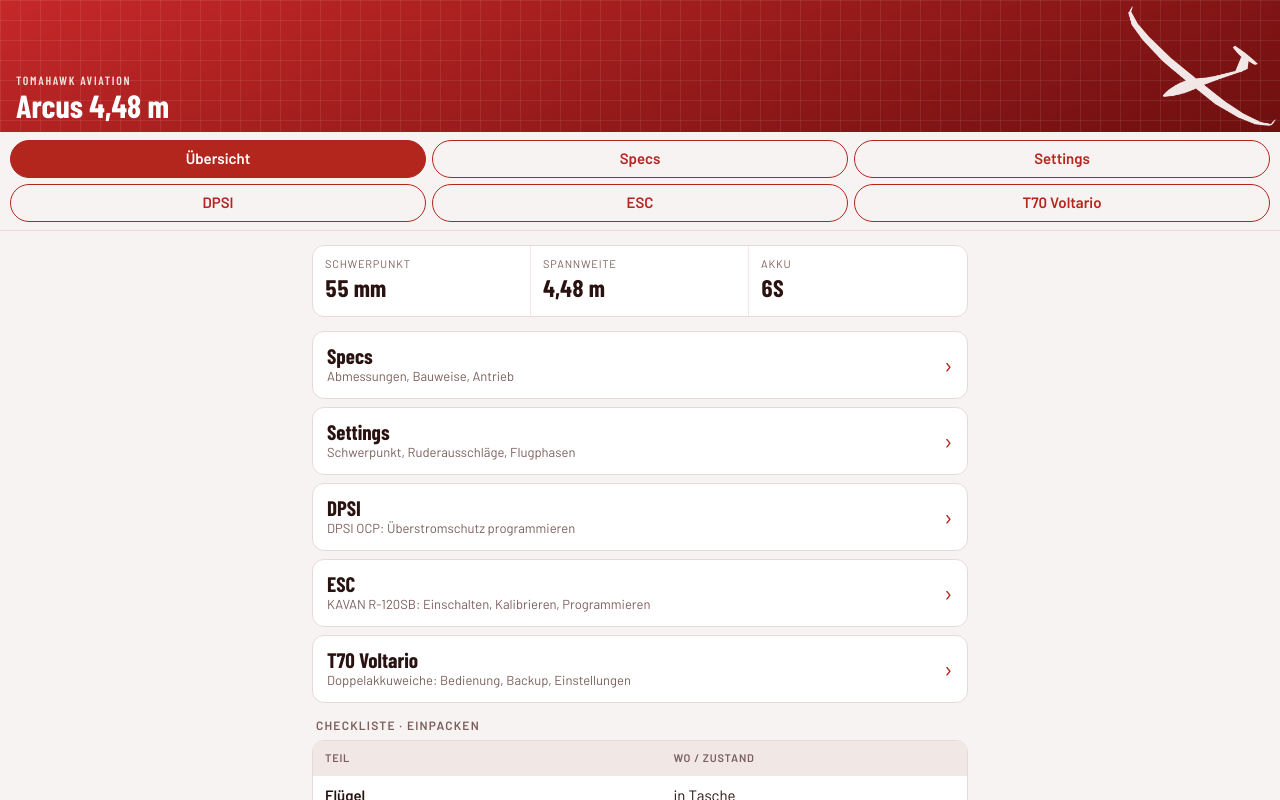
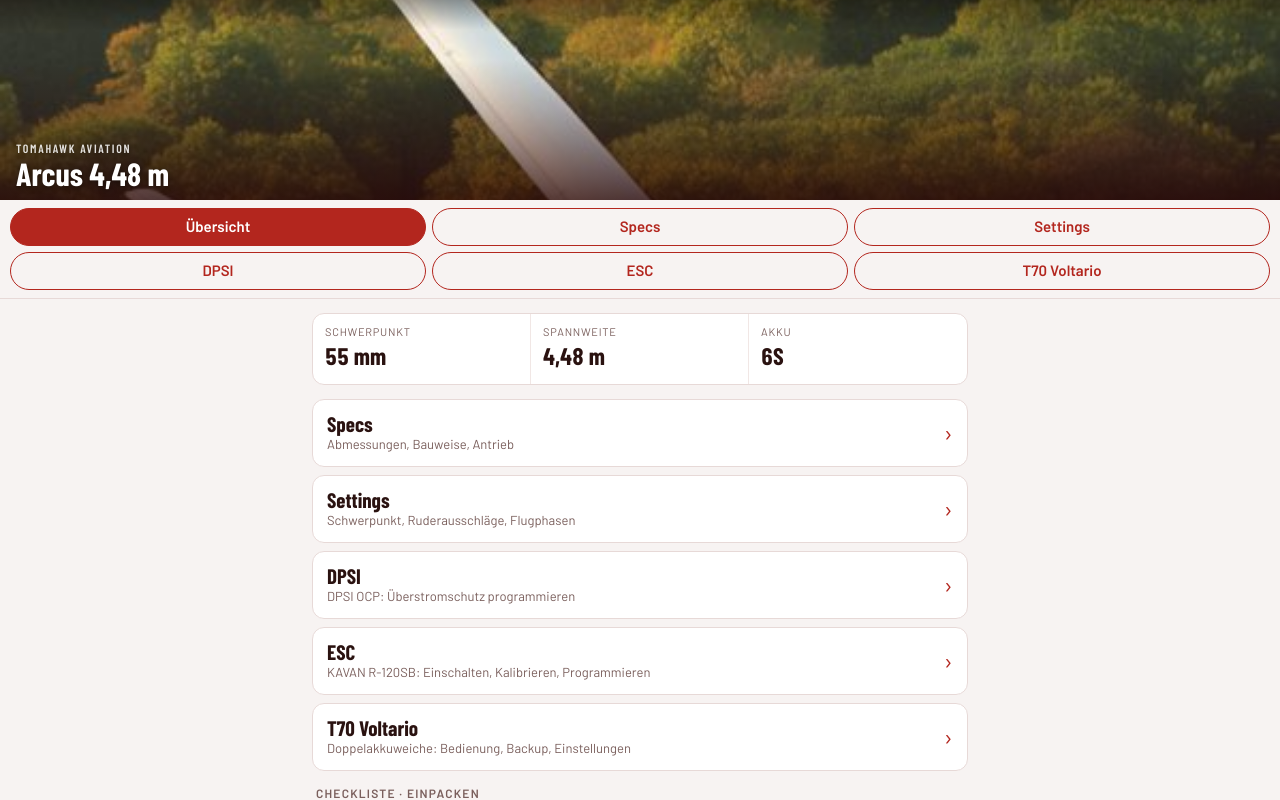
Before and after one commit to gliderpilotmp/modell-info, a plain HTML site: page index.html in a window 1280 px wide. Drawn offline with nearby package versions, Linux system fonts and the light colour scheme.

Commit message:
Foto D-KRPK über dem Wald als Kopfbild
Ersetzt die Platzhalter-Silhouette, Kopf etwas höher mit Verlauf für
lesbaren Titel. Service-Worker-Version 1.2.

Co-Authored-By: Claude Opus 5.5 <noreply@anthropic.com>
Claude-Session: https://claude.ai/code/session_01VcRiCLkY1pRopqcckC3oY1

```diff
--- a/index.html
+++ b/index.html
@@ -31,13 +31,16 @@ body{background:var(--bg);color:var(--fg);font-family:var(--f-ui);font-size:16px
 
 /* Kopf */
 .hero{flex:none;position:relative;background:linear-gradient(160deg,var(--hero1),var(--hero2));overflow:hidden;
-  height:calc(env(safe-area-inset-top,0px) + 132px);
+  height:calc(env(safe-area-inset-top,0px) + 200px);
   padding:0 max(16px,env(safe-area-inset-right,0px)) 12px max(16px,env(safe-area-inset-left,0px));
   display:flex;flex-direction:column;justify-content:flex-end}
 .hero .grid-bg{position:absolute;inset:0;background-image:linear-gradient(rgba(255,255,255,.08) 1px,transparent 1px),linear-gradient(90deg,rgba(255,255,255,.08) 1px,transparent 1px);background-size:20px 20px}
-.hero .pic{position:absolute;top:calc(env(safe-area-inset-top,0px) + 6px);bottom:6px;right:max(4px,env(safe-area-inset-right,0px));width:58%;background:right center/contain no-repeat}
-.hero .pic.silhouette{filter:invert(1);mix-blend-mode:screen;opacity:.9}
-.hero h1{position:relative;margin:0;color:#fff;font-family:var(--f-head);font-weight:700;font-size:32px;line-height:.95;text-wrap:balance;max-width:60%}
+.hero .pic{position:absolute;inset:0;background:center 38%/cover no-repeat}
+.hero .pic::after{content:"";position:absolute;inset:0;background:linear-gradient(to top,rgba(40,6,6,.78) 0%,rgba(40,6,6,.25) 45%,rgba(0,0,0,0) 70%),linear-gradient(to bottom,rgba(0,0,0,.35),rgba(0,0,0,0) calc(env(safe-area-inset-top,0px) + 30px))}
+.hero .pic.silhouette{inset:calc(env(safe-area-inset-top,0px) + 6px) max(4px,env(safe-area-inset-right,0px)) 6px auto;width:58%;background:right center/contain no-repeat;filter:invert(1);mix-blend-mode:screen;opacity:.9}
+.hero .pic.silhouette::after{display:none}
+.hero.photo .grid-bg{display:none}
+.hero h1{position:relative;margin:0;color:#fff;text-shadow:0 1px 6px rgba(0,0,0,.5);font-family:var(--f-head);font-weight:700;font-size:32px;line-height:.95;text-wrap:balance;max-width:60%}
 .hero h1 small{display:block;font-size:12px;font-weight:600;letter-spacing:.14em;opacity:.85;text-transform:uppercase;margin-bottom:3px}
 .hero select{position:absolute;top:calc(env(safe-area-inset-top,0px) + 10px);left:max(12px,env(safe-area-inset-left,0px));
   font:600 14px var(--f-ui);color:#fff;background:rgba(0,0,0,.25);border:1px solid rgba(255,255,255,.35);border-radius:999px;padding:6px 10px}
@@ -176,6 +179,7 @@ function render(){
   const pic = document.getElementById('pic');
   pic.style.backgroundImage = `url('${model.photo}')`;
   pic.classList.toggle('silhouette', !!model.silhouette);
+  document.querySelector('.hero').classList.toggle('photo', !model.silhouette);
   document.getElementById('title').innerHTML = `<small>${esc(model.maker)}</small>${esc(model.name)}`;
   document.title = page ? `${page.label} · ${model.name}` : model.name;
 
--- a/models.js
+++ b/models.js
@@ -18,8 +18,8 @@ window.MODELS = [
     id: 'arcus-45',
     name: 'Arcus 4,48 m',
     maker: 'Tomahawk Aviation',
-    photo: 'img/arcus-45.png',
-    silhouette: true,   // Platzhalter-Umriss, wird im Kopf weiß dargestellt. Bei echtem Foto entfernen.
+    photo: 'img/arcus-45.jpg',   // D-KRPK über dem Wald
+    // silhouette: true  → nur für Umriss-Grafiken statt Foto (wird weiß eingefärbt)
     highlights: [
       ['Schwerpunkt', '55 mm'],
       ['Spannweite', '4,48 m'],
--- a/sw.js
+++ b/sw.js
@@ -1,7 +1,7 @@
 // Offline-Cache. Bei jeder Änderung VERSION erhöhen, damit Handys die neue Version laden.
-const VERSION = '1.1';
+const VERSION = '1.2';
 const CACHE = 'modell-info-v' + VERSION;
-const ASSETS = ['./', './index.html', './models.js', './manifest.json', './icon-192.png', './icon-512.png', './img/arcus-45.png'];
+const ASSETS = ['./', './index.html', './models.js', './manifest.json', './icon-192.png', './icon-512.png', './img/arcus-45.jpg'];
 
 self.addEventListener('install', e => {
   e.waitUntil(caches.open(CACHE).then(c => c.addAll(ASSETS)).then(() => self.skipWaiting()));
```
Also changed, not shown: img/arcus-45.jpg (added), img/arcus-45.png (deleted).
